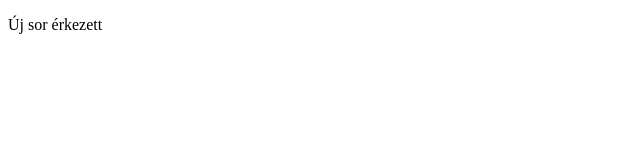
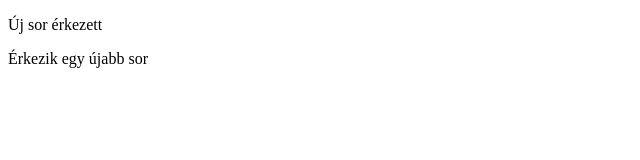
Before and after one commit to SzFlora1234/Ckik11csop1, a plain HTML site: page index.html in a window 1280 px wide. Shown: the whole page, without its empty margins (0-640 px from the left). Drawn offline with Linux system fonts and the light colour scheme.

Commit message:
Újabb sor érkezik

```diff
--- a/index.html
+++ b/index.html
@@ -8,5 +8,6 @@
 </head>
 <body>
     <p>Új sor érkezett</p>
+    <p>Érkezik egy újabb sor</p>
 </body>
 </html>
```
